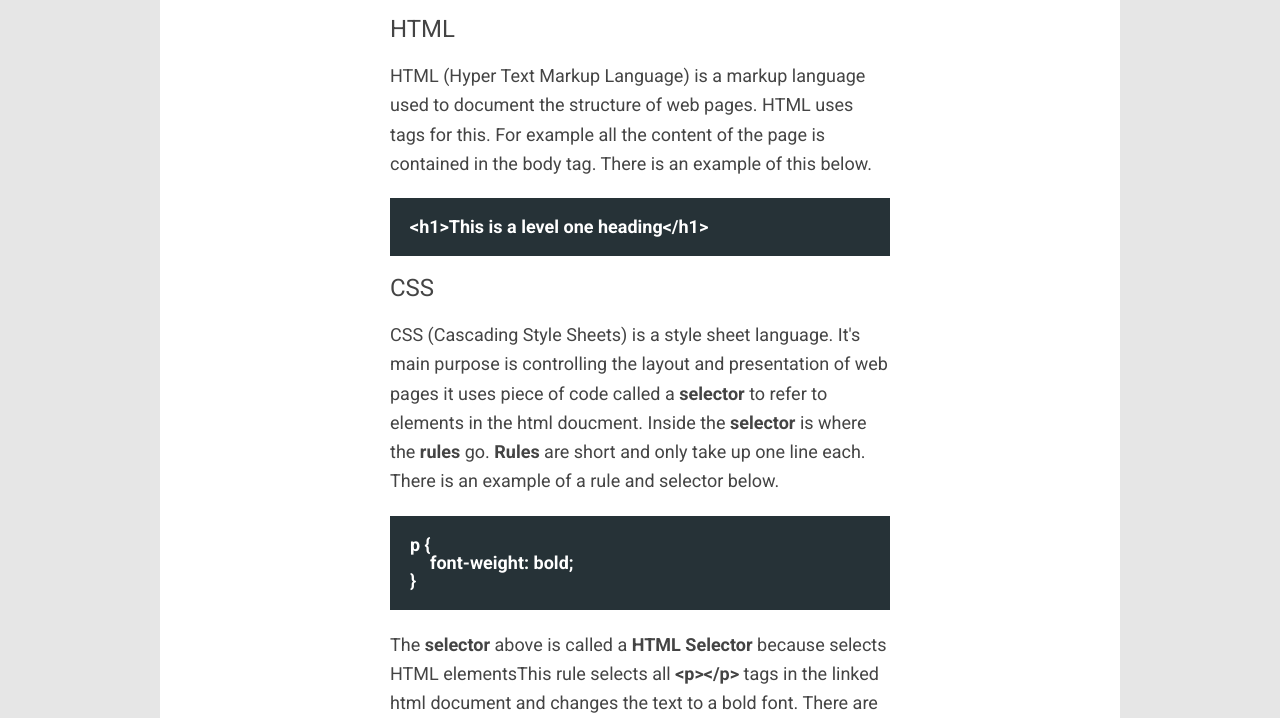
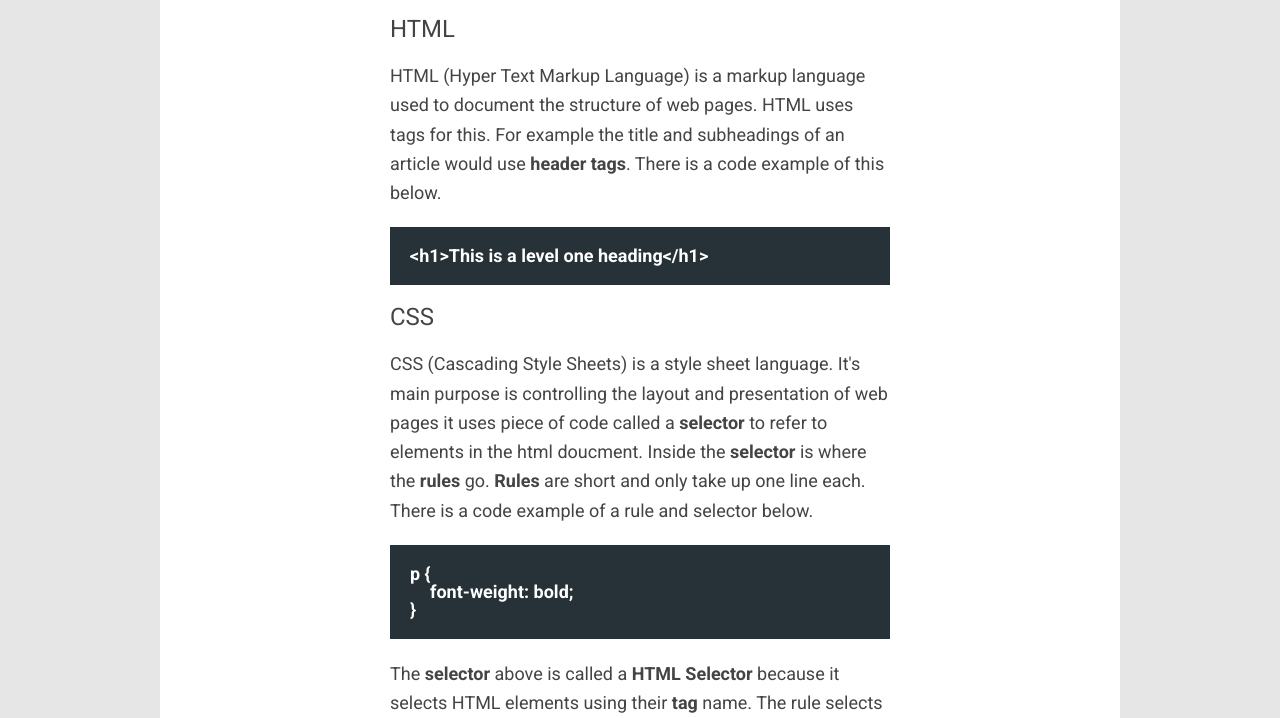
Before and after one commit to Trevonn/Unit-20-Website, a plain HTML site: page htmlcss.html in a window 1280 px wide. Shown: the part 63-781 px from the top of the page. Drawn offline with Linux system fonts and the light colour scheme.

Commit message:
Grammar Fixes V2

```diff
--- a/htmlcss.html
+++ b/htmlcss.html
@@ -26,18 +26,18 @@
 				<div class="content">
 					<div class="text-block-cont">
 						<div class="title">HTML</div>
-						<div class="text-block">HTML (Hyper Text Markup Language) is a markup language used to document the structure of web pages. HTML uses tags for this. For example all the content of the page is contained in the body tag. There is an example of this below.</div>
+						<div class="text-block">HTML (Hyper Text Markup Language) is a markup language used to document the structure of web pages. HTML uses tags for this. For example the title and subheadings of an article would use <span class="text-bold">header tags</span>. There is a code example of this below.</div>
 						<div class="code">
 							<p class="text-bold">&lt;h1&gt;This is a level one heading&lt;/h1&gt;</p>
 						</div>
 						<div class="title">CSS</div>
-						<div class="text-block">CSS (Cascading Style Sheets) is a style sheet language. It's main purpose is controlling the layout and presentation of web pages it uses piece of code called a <span class="text-bold">selector</span> to refer to elements in the html doucment. Inside the <span class="text-bold">selector</span> is where the <span class="text-bold">rules</span> go. <span class="text-bold">Rules</span> are short and only take up one line each. There is an example of a rule and selector below.</div>
+						<div class="text-block">CSS (Cascading Style Sheets) is a style sheet language. It's main purpose is controlling the layout and presentation of web pages it uses piece of code called a <span class="text-bold">selector</span> to refer to elements in the html doucment. Inside the <span class="text-bold">selector</span> is where the <span class="text-bold">rules</span> go. <span class="text-bold">Rules</span> are short and only take up one line each. There is a code example of a rule and selector below.</div>
 						<div class="code">
 							<p class="text-bold">p {</p>
 							<p class="text-bold code-indent">font-weight: bold;</p>
 							<p class="text-bold">}</p>
 						</div>
-						<div class="text-block">The <span class="text-bold">selector</span> above is called a <span class="text-bold">HTML Selector</span> because selects HTML elementsThis rule selects all <span class="text-bold">&lt;p&gt;&lt;/p&gt;</span> tags in the linked html document and changes the text to a bold font. There are also <span class="text-bold">CSS Selectors</span> which I  will give an example of below.</div>
+						<div class="text-block">The <span class="text-bold">selector</span> above is called a <span class="text-bold">HTML Selector</span> because it selects HTML elements using their <span class="text-bold">tag</span> name. The rule selects all <span class="text-bold">&lt;p&gt;&lt;/p&gt;</span> tags in the html document and changes the text to a bold font. There are also <span class="text-bold">CSS Selectors</span> which I  will give a code example of below.</div>
 						<div class="code">
 							<p class="text-bold">.text-bold {</p>
 							<p class="text-bold code-indent">font-weight: bold;</p>
```
